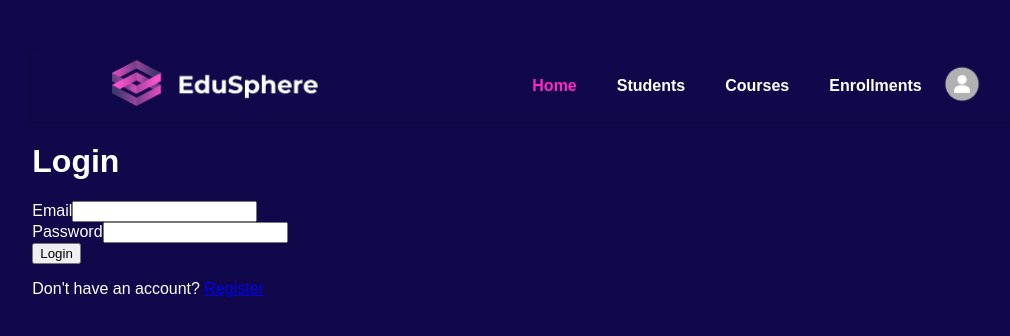
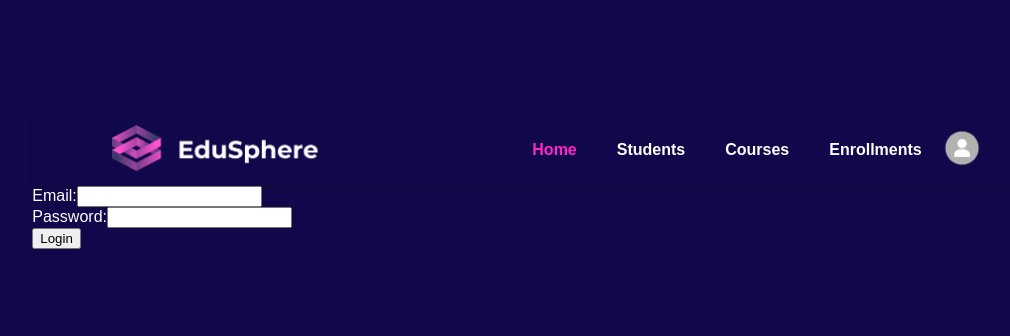
Before and after one commit to Suweka/edusphere-frontend, a React (Create React App) app: page /login in a window 1280 px wide. Shown: the part 218-554 px from the top of the page, without its empty margins (73-1083 px from the left). Built offline with nearby package versions, Linux system fonts and the light colour scheme; no server answers.

Commit message:
feat: Refactor login component to improve structure and add error handling

```diff
--- a/src/pages/Login.js
+++ b/src/pages/Login.js
@@ -1,61 +1,52 @@
-import React, { useState } from 'react';
-import { useNavigate } from 'react-router-dom';
-import api from '../utils/api';
+import React, { useState } from "react";
+import api from "../utils/api";
+import { useNavigate } from "react-router-dom";
 
 const Login = () => {
-  const [email, setEmail] = useState('');
-  const [password, setPassword] = useState('');
-  const [error, setError] = useState('');
+  const [email, setEmail] = useState("");
+  const [password, setPassword] = useState("");
+  const [error, setError] = useState("");
   const navigate = useNavigate();
 
-  const handleSubmit = async (e) => {
+  const handleLogin = async (e) => {
     e.preventDefault();
-    setError('');
-
     try {
-      const response = await api.post('/login', { email, password });
-      const { access_token } = response.data;
-
-      // Save token to localStorage or cookies
-      localStorage.setItem('token', access_token);
-
-      // Redirect to home or dashboard
-      navigate('/');
+      const response = await api.post("/login", { email, password });
+      console.log("Login Response:", response.data); // Debugging
+      const token = response.data.access_token;
+      if (token) {
+        localStorage.setItem("authToken", token); // Save the token
+        navigate("/profile"); // Redirect to profile page
+      } else {
+        setError("Login failed: No token received.");
+      }
     } catch (err) {
-      setError('Invalid email or password. Please try again.');
-      console.error(err);
+      console.error("Login Error:", err.response || err.message);
+      setError("Invalid login credentials.");
     }
   };
 
   return (
+    <form onSubmit={handleLogin}>
       <div>
-      <h1>Login</h1>
-      {error && <p style={{ color: 'red' }}>{error}</p>}
-      <form onSubmit={handleSubmit}>
-        <div>
-          <label>Email</label>
+        <label>Email:</label>
         <input
           type="email"
           value={email}
           onChange={(e) => setEmail(e.target.value)}
-            required
         />
       </div>
       <div>
-          <label>Password</label>
+        <label>Password:</label>
         <input
           type="password"
           value={password}
           onChange={(e) => setPassword(e.target.value)}
-            required
         />
       </div>
+      {error && <p style={{ color: "red" }}>{error}</p>}
       <button type="submit">Login</button>
     </form>
-      <p>
-        Don't have an account? <a href="/register">Register</a>
-      </p>
-    </div>
   );
 };
 
```
Lines whose indentation alone changed are shown as unchanged.
